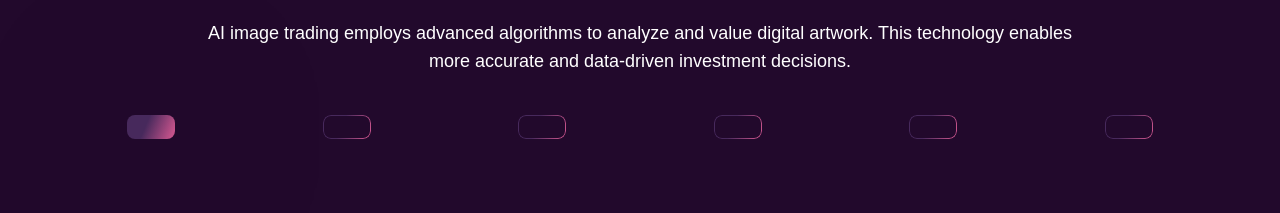
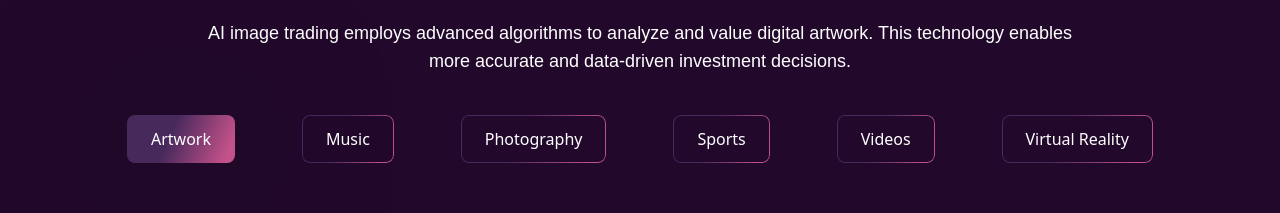
Before and after one commit to AbhishekKatnoria/NFT, a React (Create React App) app: page / in a window 1280 px wide. Shown: the part 1949-2162 px from the top of the page. Built offline with nearby package versions, Linux system fonts and the light colour scheme; the HTML template or start-up script is replaced by a standard one.

Commit message:
Changed the name

```diff
--- a/src/json/index.ts
+++ b/src/json/index.ts
@@ -105,12 +105,12 @@ export const AiCollectionData = {
   heading: "Our Popular AI Collection",
   desc: "AI image trading employs advanced algorithms to analyze and value digital artwork. This technology enables more accurate and data-driven investment decisions.",
   categories: [
-    { name: "Artwork" },
-    { name: "Music" },
-    { name: "Photography" },
-    { name: "Sports" },
-    { name: "Videos" },
-    { name: "Virtual Reality" },
+    { title: "Artwork" },
+    { title: "Music" },
+    { title: "Photography" },
+    { title: "Sports" },
+    { title: "Videos" },
+    { title: "Virtual Reality" },
   ],
   cards: [
     {
```
